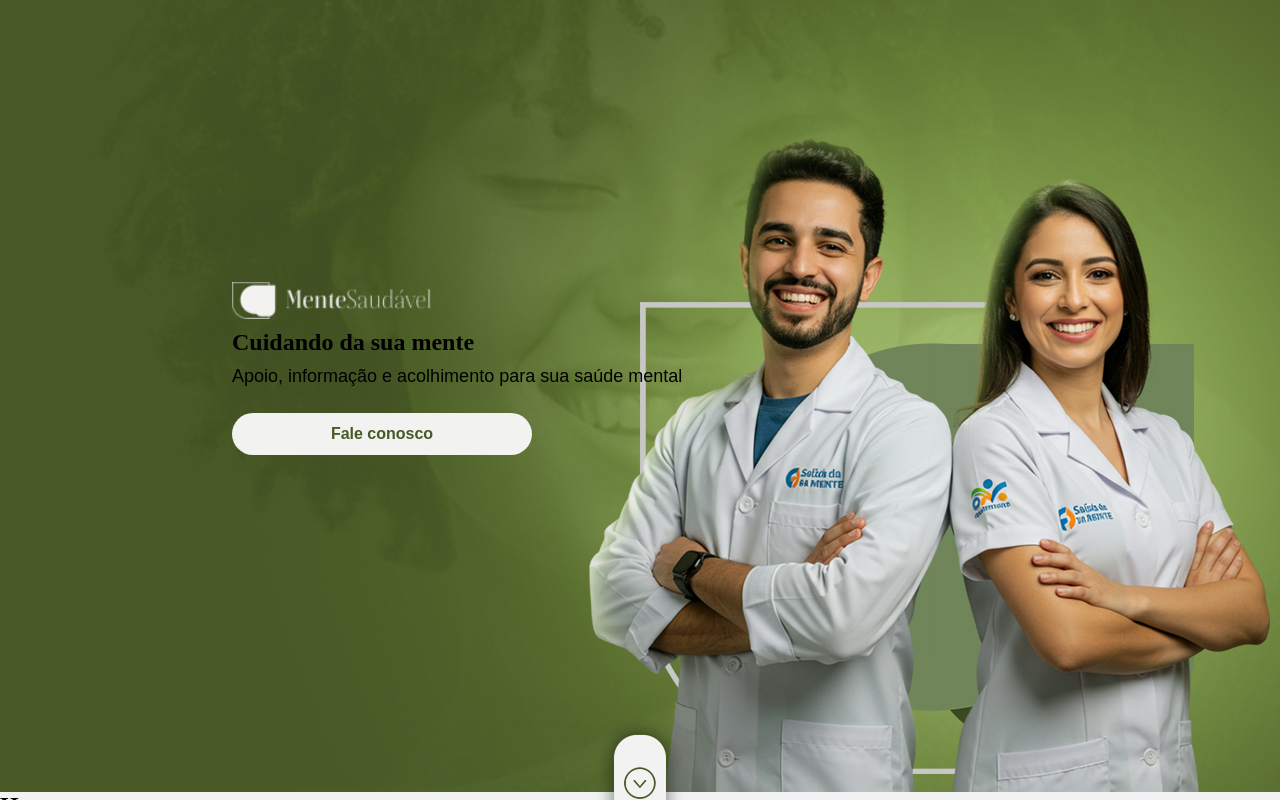
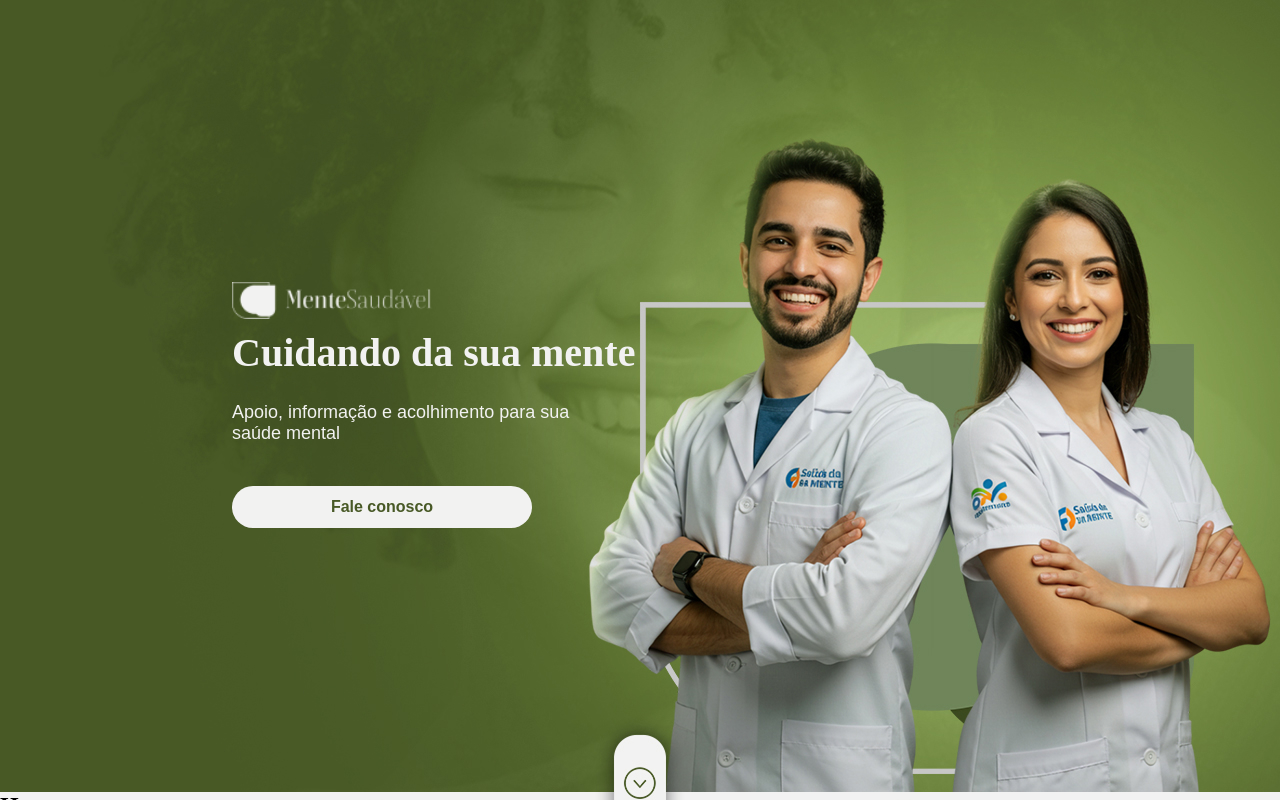
Before and after one commit to pedro-cruzz/projeto-semestral, a React (Vite) app: page / in a window 1280 px wide. Shown: the top 800 px of the page. Built offline with nearby package versions, Linux system fonts and the light colour scheme; a web font is replaced by a local one.

Commit message:
feat: adicionar estilos ao banner 1 e ajustar texto

```diff
--- a/src/pages/Home/styles.ts
+++ b/src/pages/Home/styles.ts
@@ -121,12 +121,27 @@ export const ContainerBanner1 = styled.div`
   justify-content: center;
   margin-left: 200px;
   margin-top: 250px;
+  color: ${theme.colors.WHITE};
+`;
+
+export const TitleBanner1 = styled.h1`
+  font-size: 40px;
+  font-weight: 700;
+  font-family: ${theme.fonts.boska};
+  margin-bottom: 1rem;
+  text-align: left;
+  justify-content: left;
+  width: 100%;
+  max-width: 455px;
 `;
 
 export const TextBanner1 = styled.p`
-
+  font-size: 20px;
+  font-weight: 400;
+  font-family: ${theme.fonts.switzer};
+  text-align: left;
+  justify-content: left;
+  margin-bottom: 1rem;
+  width: 100%;
+  max-width: 380px;
 `;
-
-export const TitleBanner1 = styled.h1`
-
-`;
```
